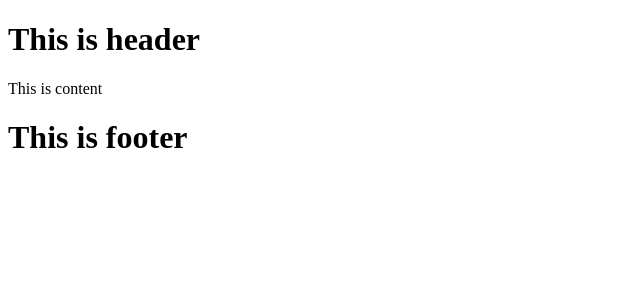
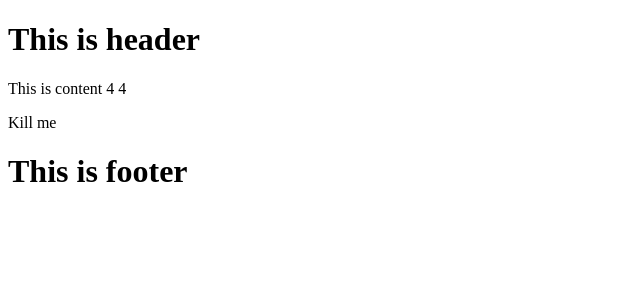
Before and after one commit to Sid99999/ReactJs-Tutorial, a React (Create React App) app: page / in a window 1280 px wide. Shown: the top 300 px of the page, without its empty margins (0-640 px from the left). Built offline with nearby package versions, Linux system fonts and the light colour scheme.

Commit message:
jsx basic

```diff
--- a/src/components/App.jsx
+++ b/src/components/App.jsx
@@ -1,11 +1,16 @@
 import React from "react";
 import Header from "./Header";
 import Footer from "./Footer";
+
+//you can use js in jsx inside curly brackets, only arguement or operators work
+const amIabove18=true;
+
 function App() {
     return <div>
         <Header/>
         <div className="content">
-            <p>This is content</p>
+            <p>This is content {2+2} {2**2}</p>
+            {amIabove18?<p>Kill me</p>:<p>Don't</p>}
         </div>
         <Footer/>
 
```
